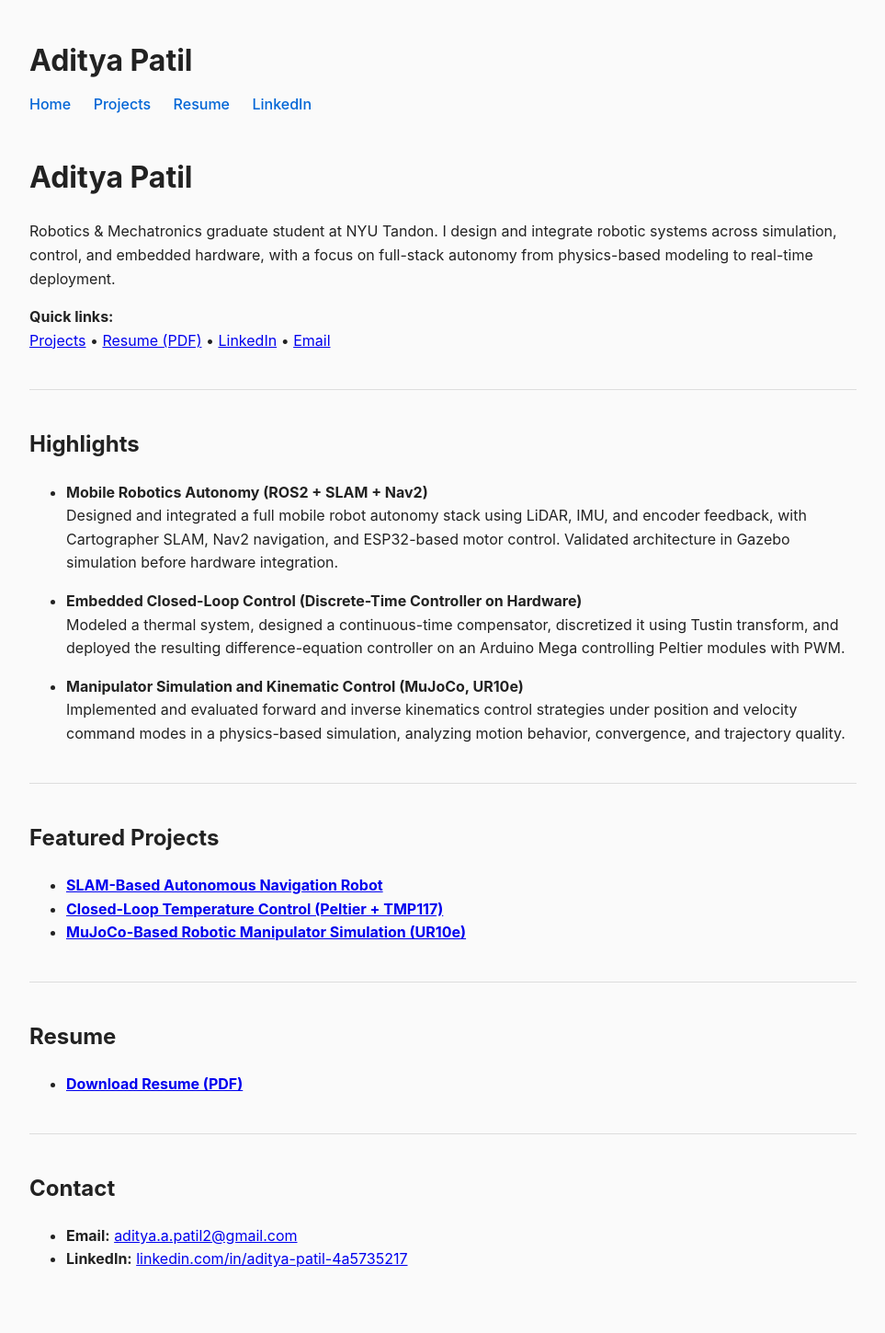
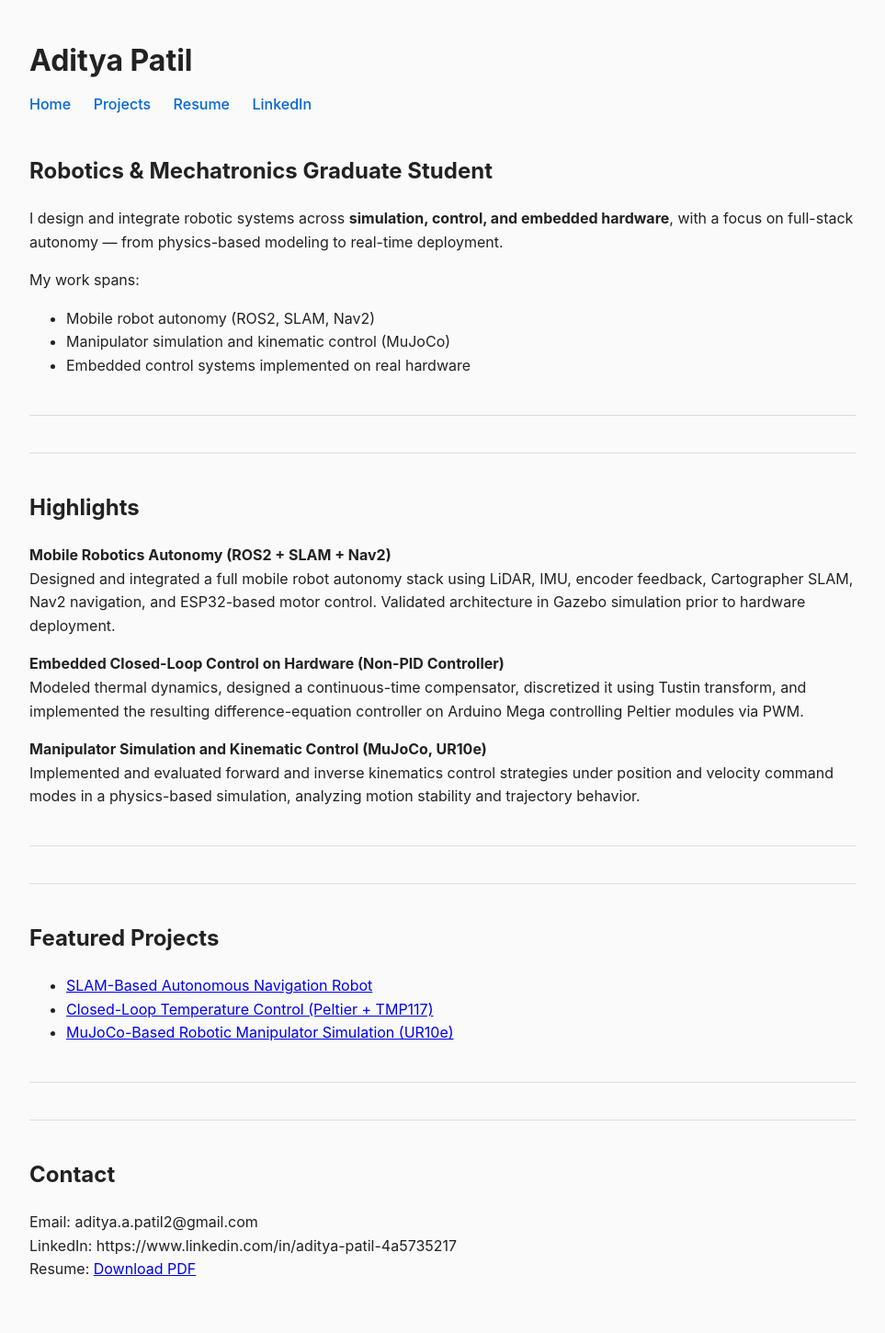
Before and after one commit to adityx23/adityapatil, a Jekyll site: the page built from index.md, in a window 1280 px wide. Shown: the whole page at 92% size, without its empty margins (158-1121 px from the left). Built offline with Jekyll 4.4.1, drawn with Linux system fonts in a browser that asks for light colours; our own code applies the rules of GitHub Pages for plain Markdown files.

Commit message:
Update index.md

```diff
--- a/index.md
+++ b/index.md
@@ -1,42 +1,49 @@
 ---
 layout: default
+title: Aditya Patil | Robotics & Mechatronics
 ---
 
-# Aditya Patil
+## Robotics & Mechatronics Graduate Student
 
-Robotics & Mechatronics graduate student at NYU Tandon. I design and integrate robotic systems across simulation, control, and embedded hardware, with a focus on full-stack autonomy from physics-based modeling to real-time deployment.
+I design and integrate robotic systems across **simulation, control, and embedded hardware**, with a focus on full-stack autonomy — from physics-based modeling to real-time deployment.
 
-**Quick links:**
-[Projects]({{ site.baseurl }}/projects) • [Resume (PDF)]({{ site.baseurl }}/resume_pdf) • [LinkedIn](https://www.linkedin.com/in/aditya-patil-4a5735217) • [Email](mailto:aditya.a.patil2@gmail.com)
+My work spans:
+
+- Mobile robot autonomy (ROS2, SLAM, Nav2)
+- Manipulator simulation and kinematic control (MuJoCo)
+- Embedded control systems implemented on real hardware
 
 ---
 
+<hr>
+
 ## Highlights
 
-- **Mobile Robotics Autonomy (ROS2 + SLAM + Nav2)**
-  Designed and integrated a full mobile robot autonomy stack using LiDAR, IMU, and encoder feedback, with Cartographer SLAM, Nav2 navigation, and ESP32-based motor control. Validated architecture in Gazebo simulation before hardware integration.
+**Mobile Robotics Autonomy (ROS2 + SLAM + Nav2)**
+Designed and integrated a full mobile robot autonomy stack using LiDAR, IMU, encoder feedback, Cartographer SLAM, Nav2 navigation, and ESP32-based motor control. Validated architecture in Gazebo simulation prior to hardware deployment.
 
-- **Embedded Closed-Loop Control (Discrete-Time Controller on Hardware)**
-  Modeled a thermal system, designed a continuous-time compensator, discretized it using Tustin transform, and deployed the resulting difference-equation controller on an Arduino Mega controlling Peltier modules with PWM.
+**Embedded Closed-Loop Control on Hardware (Non-PID Controller)**
+Modeled thermal dynamics, designed a continuous-time compensator, discretized it using Tustin transform, and implemented the resulting difference-equation controller on Arduino Mega controlling Peltier modules via PWM.
 
-- **Manipulator Simulation and Kinematic Control (MuJoCo, UR10e)**
-  Implemented and evaluated forward and inverse kinematics control strategies under position and velocity command modes in a physics-based simulation, analyzing motion behavior, convergence, and trajectory quality.
+**Manipulator Simulation and Kinematic Control (MuJoCo, UR10e)**
+Implemented and evaluated forward and inverse kinematics control strategies under position and velocity command modes in a physics-based simulation, analyzing motion stability and trajectory behavior.
 
 ---
 
+<hr>
+
 ## Featured Projects
 
-- **[SLAM-Based Autonomous Navigation Robot]({{ site.baseurl }}/projects/slam-navigation-robot)**
-- **[Closed-Loop Temperature Control (Peltier + TMP117)]({{ site.baseurl }}/projects/thermostat-closed-loop-control)**
-- **[MuJoCo-Based Robotic Manipulator Simulation (UR10e)]({{ site.baseurl }}/projects/mujoco-manipulator)**
+- [SLAM-Based Autonomous Navigation Robot]({{ site.baseurl }}/projects/slam-navigation-robot)
+- [Closed-Loop Temperature Control (Peltier + TMP117)]({{ site.baseurl }}/projects/thermostat-closed-loop-control)
+- [MuJoCo-Based Robotic Manipulator Simulation (UR10e)]({{ site.baseurl }}/projects/mujoco-manipulator)
 
 ---
 
-## Resume
-- **[Download Resume (PDF)]({{ site.baseurl }}/resume_pdf)**
-
----
+<hr>
 
 ## Contact
-- **Email:** [aditya.a.patil2@gmail.com](mailto:aditya.a.patil2@gmail.com)
-- **LinkedIn:** [linkedin.com/in/aditya-patil-4a5735217](https://www.linkedin.com/in/aditya-patil-4a5735217)
+
+Email: aditya.a.patil2@gmail.com
+LinkedIn: https://www.linkedin.com/in/aditya-patil-4a5735217
+Resume: [Download PDF]({{ site.baseurl }}/resume.pdf)
```
